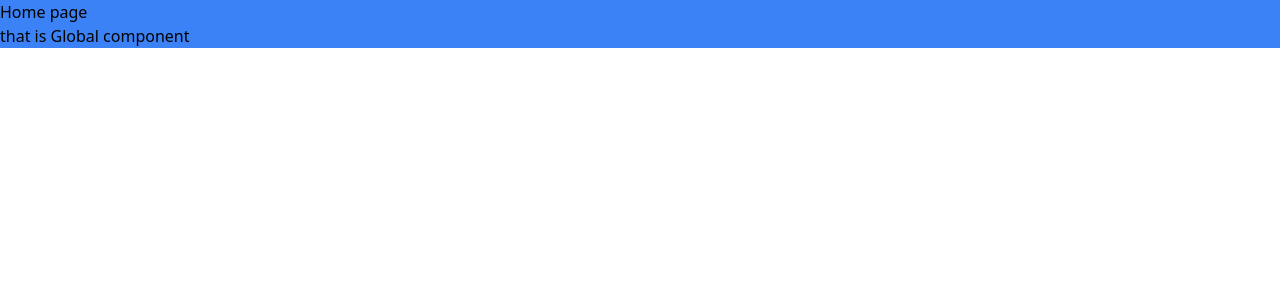
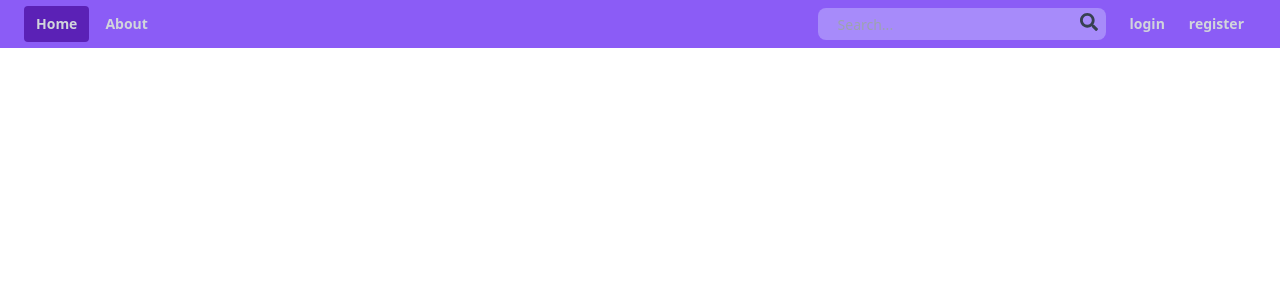
Before and after one commit to Ali-hadi1/drug_store_forntend, a Vue app: page / in a window 1280 px wide. Shown: the top 300 px of the page. Built offline with nearby package versions, Linux system fonts and the light colour scheme.

Commit message:
add app navbar in Home view

```diff
--- a/src/views/Home.vue
+++ b/src/views/Home.vue
@@ -1,17 +1,18 @@
 <template>
-  <div class="bg-blue-500">
-    <h1>Home page</h1>
-    <base-card></base-card>
+  <div>
+    <app-navbar>
+
+    </app-navbar>
   </div>
 </template>
 
 <script>
-import BaseCard from '../components/BaseCard.vue'
 import { mapState } from 'vuex'
+import AppNavbar from '../components/AppNavbar.vue'
 
 export default {
   components: {
-    BaseCard
+    AppNavbar
 
   },
   computed: mapState({
```
